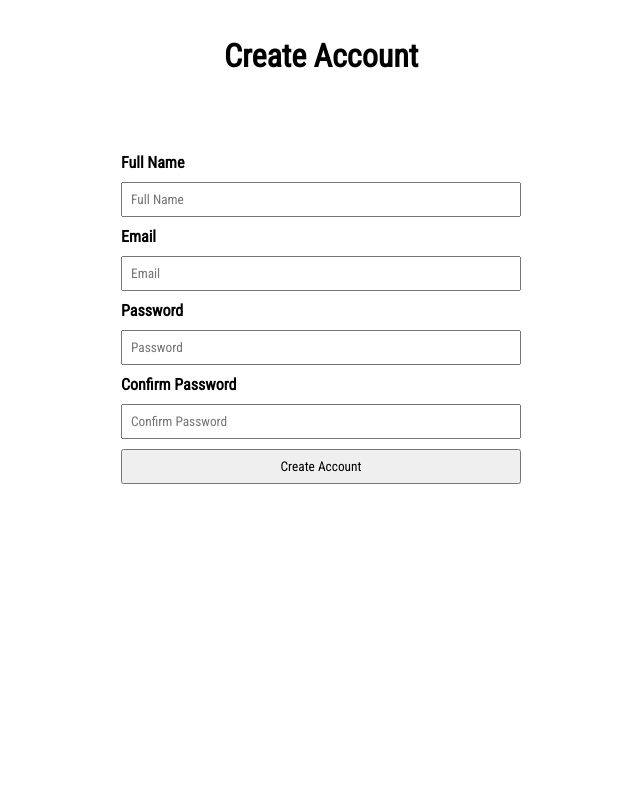
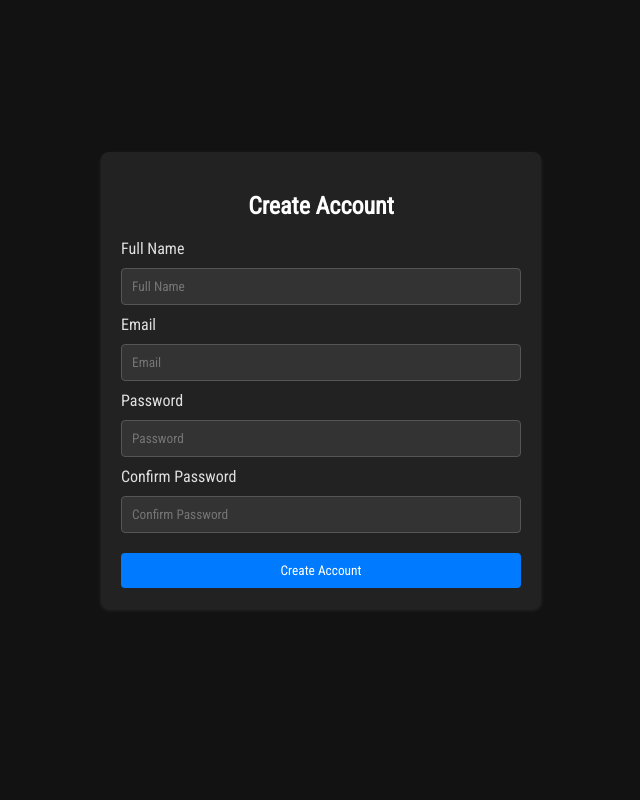
Before and after one commit to RWang-Dev/Community-Housing-App, a Flask app: page /create/acct in a window 1280 px wide. Shown: the whole page, without its empty margins (319-959 px from the left). Run offline with Flask 3, Linux system fonts and the light colour scheme; some libraries are stand-ins or nearby versions.

Commit message:
optimized css

```diff
--- a/static/css/create_acct.css
+++ b/static/css/create_acct.css
@@ -6,35 +6,56 @@
 
 body {
   font-family: Arial, sans-serif;
+  background-color: #121212;
+  color: #e0e0e0;
   margin: 0;
   padding: 0;
-  /* background-color: black;
-  color: white; */
-}
-
-header {
-  text-align: center;
-  padding: 1em;
+  display: flex;
+  align-items: center;
+  justify-content: center;
+  min-height: 100vh;
 }
 
 main {
+  width: 100%;
   max-width: 400px;
-  margin: 20px auto;
   padding: 20px;
-  border-radius: 5px;
+  background-color: #222;
+  border-radius: 8px;
+  box-shadow: 0 2px 4px rgba(255, 255, 255, 0.1);
+  margin-top: -5vh;
+}
+
+h2 {
+  color: #fff;
+  text-align: center;
 }
 
 form {
-  display: grid;
-  gap: 10px;
+  display: flex;
+  flex-direction: column;
 }
 
-label {
-  font-weight: bold;
+input[type="text"],
+input[type="password"] {
+  padding: 10px;
+  margin: 10px 0;
+  background-color: #333;
+  color: #e0e0e0;
+  border: 1px solid #555;
+  border-radius: 4px;
 }
 
-input {
-  width: 100%;
-  padding: 8px;
-  box-sizing: border-box;
+button.create-account-btn {
+  background-color: #007bff;
+  color: white;
+  padding: 10px;
+  border: none;
+  border-radius: 4px;
+  cursor: pointer;
+  margin-top: 10px;
 }
+
+button.create-account-btn:hover {
+  background-color: #0056b3;
+}
--- a/static/css/login.css
+++ b/static/css/login.css
@@ -1,3 +1,9 @@
+* {
+  font-family: "Oswald", sans-serif;
+  font-family: "Poppins", sans-serif;
+  font-family: "Roboto Condensed", sans-serif;
+}
+
 body {
   font-family: Arial, sans-serif;
   background-color: #121212;
--- a/templates/create_acct.html
+++ b/templates/create_acct.html
@@ -6,10 +6,8 @@
 <link rel="stylesheet" href="/static/create_acct.css" />
 <title>Create Account</title>
 {% endblock %} {% block body %}
-<header>
-  <h1>Create Account</h1>
-</header>
 <main>
+    <h2>Create Account</h2>
   <form action="/create/acct" method="post">
     <label for="name">Full Name</label>
     <input type="text" id="name" placeholder="Full Name" name="name" required />
@@ -33,7 +31,7 @@
       minlength="8"
       required
     />
-    <input type="submit" value="Create Account" />
+    <button class="create-account-btn" type="submit" value="Create Account">Create Account</button>
   </form>
 </main>
 {% endblock %}
```
